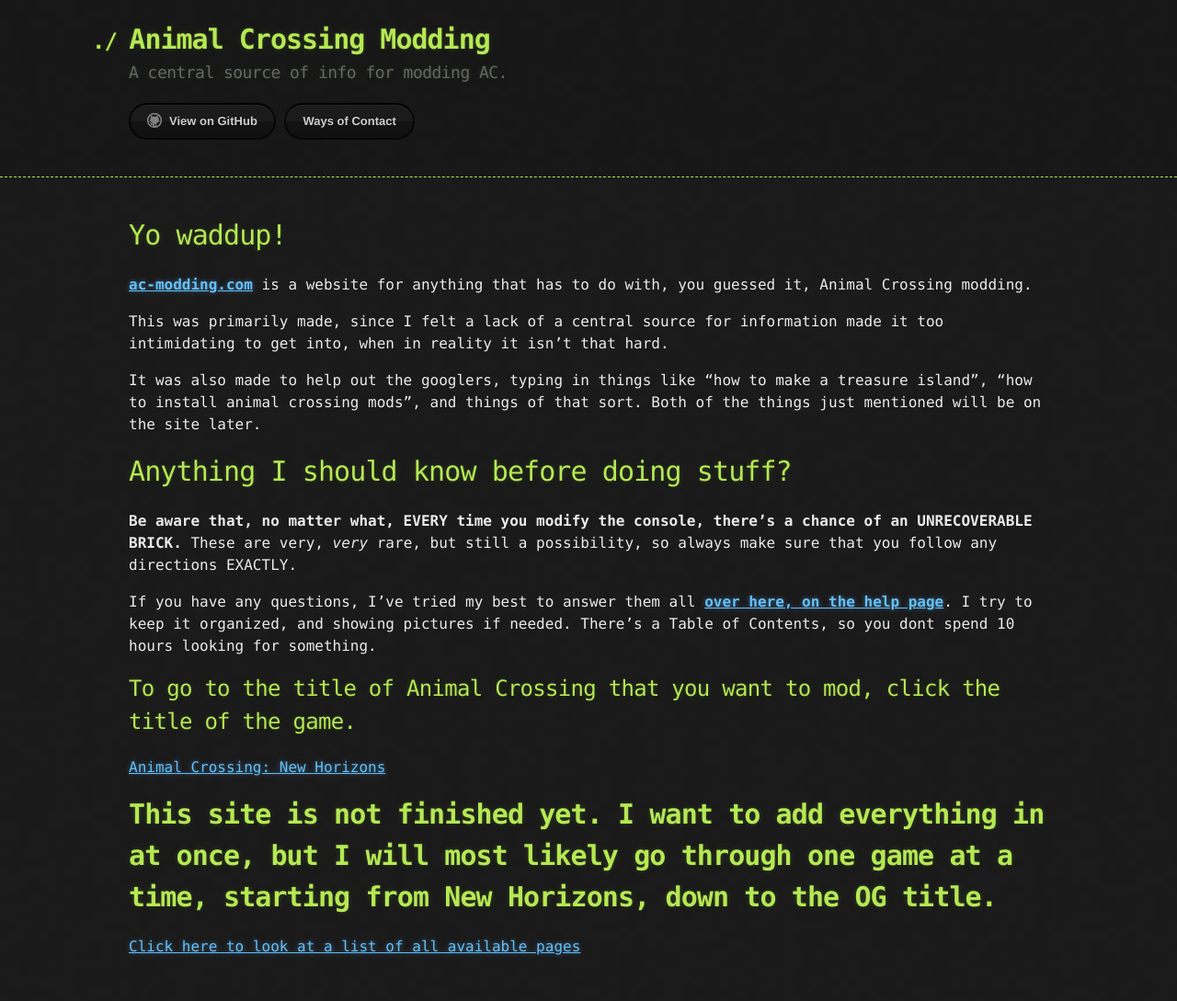
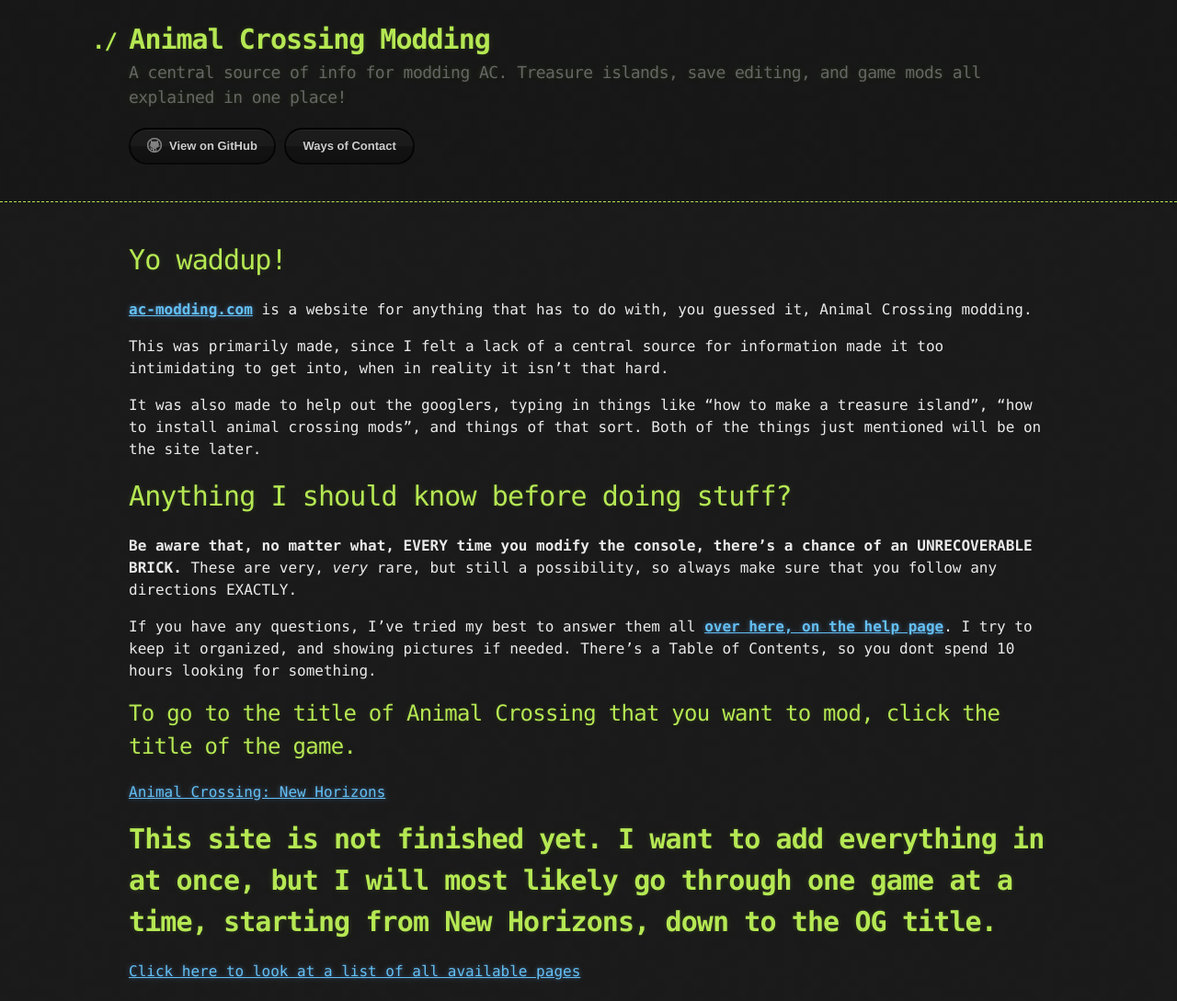
Before and after one commit to inconsistent-dg/AC-Modding, a Jekyll site: the page built from index.md, in a window 1280 px wide. Shown: the whole page at 92% size. Built offline with Jekyll 4.4.1, drawn with Linux system fonts in a browser that asks for light colours; our own code applies the rules of GitHub Pages for plain Markdown files; before the commit the page ends 1062 px from its top, so only the background shows below that.

Commit message:
Was it ever there in the first place?
Removed redundant description in default.html

The description is already in _config.yml, no reason to also have it in default.html.

```diff
--- a/_config.yml
+++ b/_config.yml
@@ -1,5 +1,5 @@
 title: Animal Crossing Modding
-description: A central source of info for modding AC.
+description: A central source of info for modding AC. Treasure islands, save editing, and game mods all explained in one place!
 show_downloads: true
 google_analytics:
 theme: jekyll-theme-hacker
--- a/_layouts/default.html
+++ b/_layouts/default.html
@@ -45,7 +45,6 @@
       </script>
     {% endif %}
   </body>
-<meta name="description" content="A central source of info for modding AC. Treasure islands, save editing, and game mods.">
 <meta name="author" content="inconsistent_dg">
 <meta name="keywords" content="animal crossing, animal crossing new horizons, animal crossing: new horizons, animal crossing switch, animal crossing new leaf, animal crossing: new leaf, treasure island, hacks, animal crossing hacks, animal crossing modding, ac modding, how to make a treasure island, how to install animal crossing mods, hacker, hacking, modder, modding, mods">
 </html>
```
